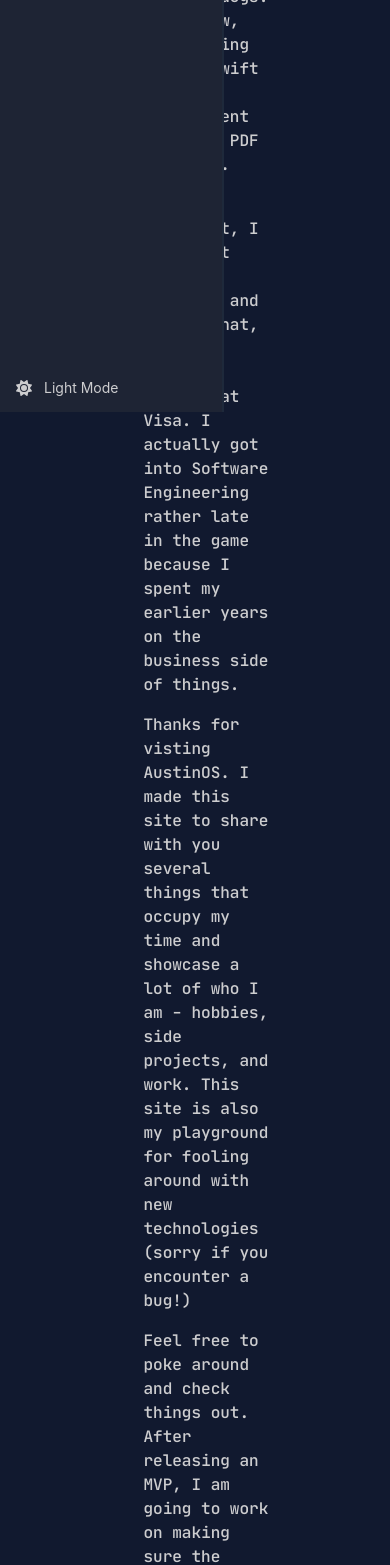
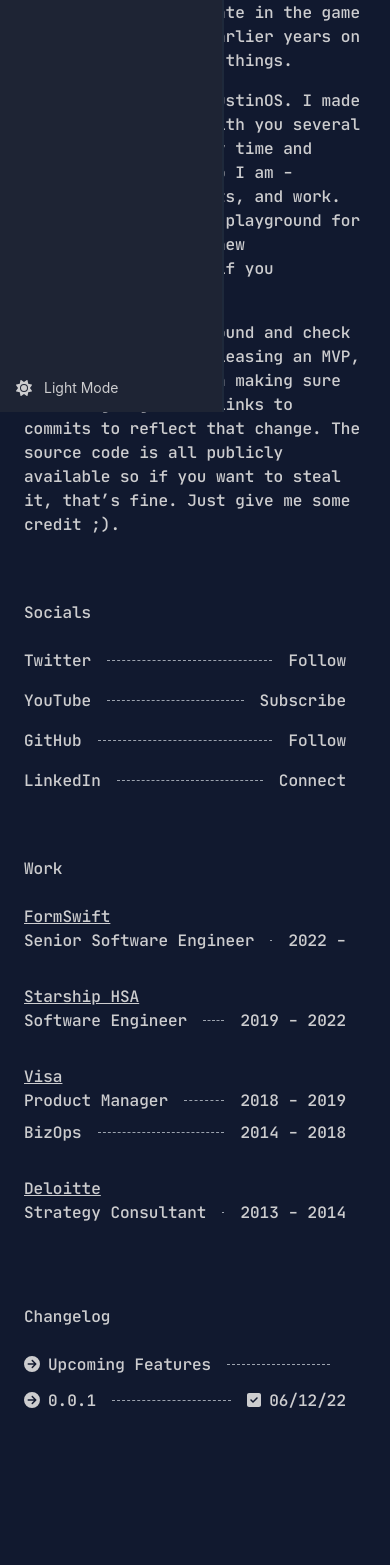
Before and after one commit to ausyau/austinOS, a Next.js app: page / in a window 390 px wide. Shown: the part 432-1997 px from the top of the page. Built offline with nearby package versions, Linux system fonts and the light colour scheme.

Commit message:
Styling adjustments to Home content

```diff
--- a/pages/index.tsx
+++ b/pages/index.tsx
@@ -7,8 +7,10 @@ import {FaIcon} from "../src/assets/icons";
 
 const Description = (): JSX.Element => {
   return (
-    <div className="flex flex-row justify-end mb-12">
-      <label className="w-2/12 text-right">About</label>
+    <div className="flex flex-col justify-end mb-12 md:flex-row">
+      <label className="w-2/12 pl-6 mb-6 md:pl-0 md:text-right md:mb-0">
+        About
+      </label>
       <div className="flex flex-col flex-1 pl-6">
         <p className="pb-4">
           Hi I’m Austin. I am a software engineer, skier, cyclist, hobbyist
@@ -55,8 +57,10 @@ const Social = (): JSX.Element => {
     },
   ];
   return (
-    <div className="flex flex-row justify-end mb-12">
-      <label className="w-2/12 text-right">Socials</label>
+    <div className="flex flex-col justify-end mb-12 md:flex-row">
+      <label className="w-2/12 pl-6 mb-6 md:pl-0 md:text-right md:mb-0">
+        Socials
+      </label>
       <div className="flex flex-col flex-1 pl-6">
         {socials.map(({name, url, action}) => {
           return (
@@ -105,8 +109,10 @@ const Work = (): JSX.Element => {
     },
   ];
   return (
-    <div className="flex flex-row justify-end mb-12">
-      <label className="w-2/12 text-right">Work</label>
+    <div className="flex flex-col justify-end mb-12 md:flex-row">
+      <label className="w-2/12 pl-6 mb-6 md:pl-0 md:text-right md:mb-0">
+        Work
+      </label>
       <div className="flex flex-col flex-1 pl-6">
         {roles.map(({company, positions}) => {
           return (
@@ -169,8 +175,10 @@ const ChangeLog = (): JSX.Element => {
   ];
 
   return (
-    <div className="flex flex-row justify-end mb-12">
-      <label className="w-2/12 text-right">Changelog</label>
+    <div className="flex flex-col justify-end mb-12 md:flex-row">
+      <label className="w-2/12 pl-6 mb-6 md:pl-0 md:text-right md:mb-0">
+        Changelog
+      </label>
       <div className="flex flex-col flex-1 pl-6">
         {changelogItems.map(
           ({version, completedDate, features}, versionIndex) => {
@@ -257,7 +265,7 @@ const Home: NextPage = () => {
       <Header />
       <NavBar />
       <div className="flex flex-col items-center justify-start flex-1 mt-20 font-mono text-primary">
-        <div className="w-4/12 ">
+        <div className="pr-6 xl:mr-0 md:w-8/12 lg:w-7/12 xl:w-6/12 ">
           <Description />
           <Social />
           <Work />
```
